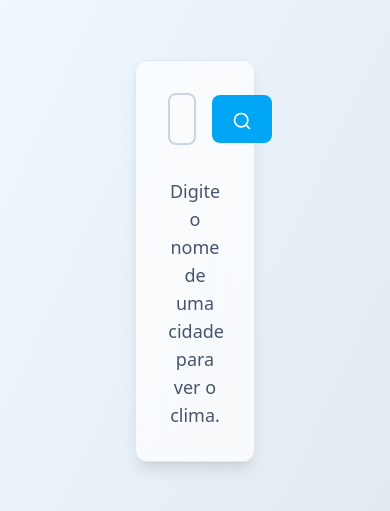
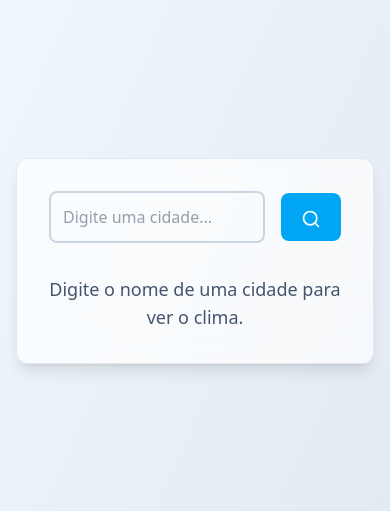
Before and after one commit to kaua-sousaa/API_openweather, a React (Vite) app in the folder projeto-portfolio-front/api-openweather/: page / in a window 390 px wide. Shown: the part 161-672 px from the top of the page. Built offline with nearby package versions, Linux system fonts and the light colour scheme.

Commit message:
Adicionando responsividade a aplicacao

```diff
--- a/projeto-portfolio-front/api-openweather/src/components/TemperatureDisplay.jsx
+++ b/projeto-portfolio-front/api-openweather/src/components/TemperatureDisplay.jsx
@@ -6,7 +6,7 @@ const TemperatureDisplay = ({ label, weatherData, tempPrincipal = false }) => {
   return (
     <div className={`${tempPrincipal ? divFontPrincipal : 'text-color-500'}`}>
       <p className={`${tempPrincipal ? pPrincipal : 'text-4xl font-extrabold'}`}>
-        {weatherData}<span className={`"${tempPrincipal ? pSpamPrincipal: "text-sm"} font-normal text-slate-600"`}>°C</span>
+        {weatherData}<span className={`relative align-top top-2 ${tempPrincipal ? pSpamPrincipal: "text-sm"} font-normal text-slate-600`}>°C</span>
       </p>
       <p>{label}</p>
     </div>
--- a/projeto-portfolio-front/api-openweather/src/page/HomePage.jsx
+++ b/projeto-portfolio-front/api-openweather/src/page/HomePage.jsx
@@ -36,7 +36,7 @@ const HomePage = () => {
 
     return (
         <div className="flex min-h-screen items-center justify-center bg-gradient-to-br from-sky-50 to-slate-200 p-4">
-            <div className="w-1/3 rounded-xl bg-white/70 p-8 shadow-lg backdrop-blur-lg border border-slate-200">
+            <div className="w-full max-w-xl rounded-xl bg-white/70 p-8 shadow-lg backdrop-blur-lg border border-slate-200">
                 <SearchForm onSubmit={handleSearch}/>
                 {loading && <p className="text-sky-600">Buscando...</p>}
                 {error && <p className="text-red-600">{error}</p>}
@@ -52,11 +52,11 @@ const HomePage = () => {
                             <img src={`https://openweathermap.org/img/wn/${weatherData.icon}@2x.png`} alt="" />
                         </div>
                         <div>
-                            <h1 className="text-4xl font-bold text-slate-800">{weatherData.city}</h1>
+                            <h1 className="text-3xl sm:text-4xl font-bold text-slate-800">{weatherData.city}</h1>
                             <p className="mt-1 text-lg text-slate-500">{weatherData.description}</p>
                         </div>
 
-                        <div className='flex items-center space-x-14'>
+                        <div className='flex w-full flex-col items-center gap-6 sm:flex-row sm:justify-around '>
                             <TemperatureDisplay label="Mínima" weatherData={weatherData.temperature_min}/>
                             <TemperatureDisplay label="Atual"weatherData={weatherData.temperature} tempPrincipal={true}/>
                             <TemperatureDisplay label="Máxima" weatherData={weatherData.temperature_max}/>
```
